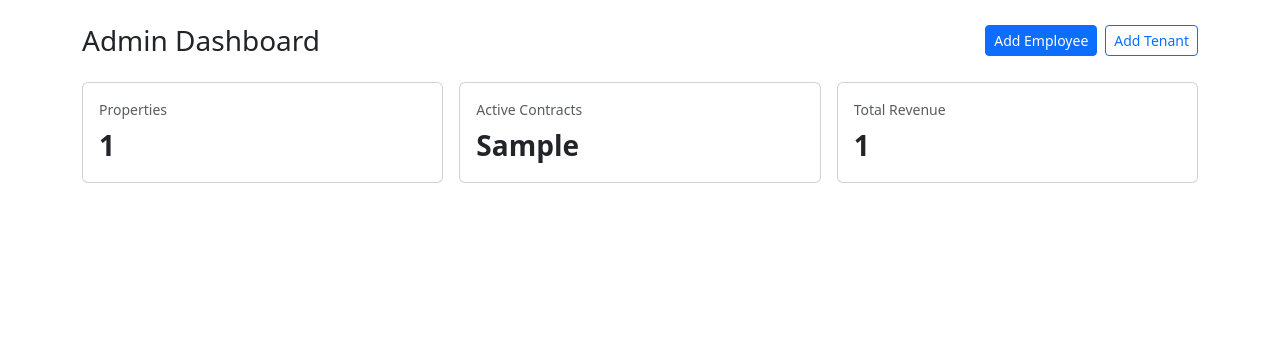
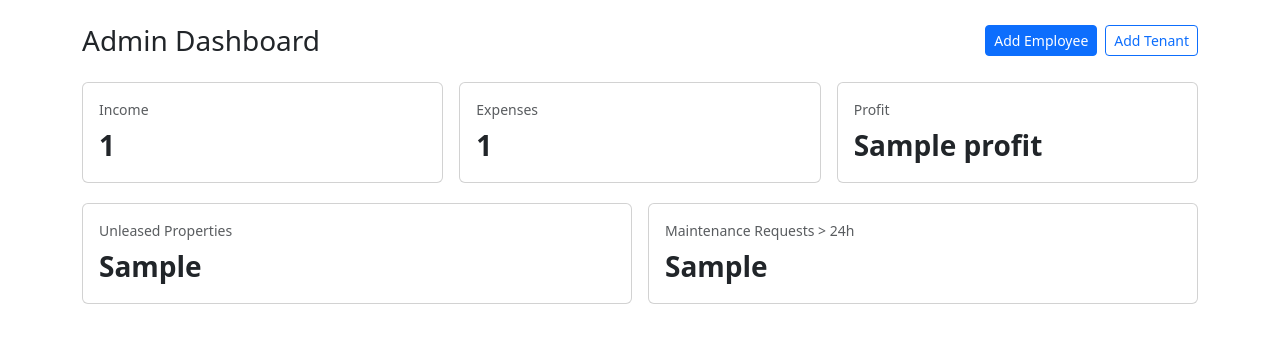
Before and after one commit to realestatefuad1997-afk/realestate, a Python web app: template app/templates/admin/dashboard.html in a window 1280 px wide. Shown: the part 56-399 px from the top of the page. Run offline with Jinja, Linux system fonts and the light colour scheme; the template is opened without the code that fills it: most values are stand-ins (such as "Sample title", 1, 10 or a date in 2020).

Commit message:
Update admin dashboard with key metrics (#5)
* feat: Add more metrics to admin dashboard

Co-authored-by: citybeachgulf <citybeachgulf@gmail.com>

* Refactor dashboard layout and card sizing

Co-authored-by: citybeachgulf <citybeachgulf@gmail.com>

---------

Co-authored-by: Cursor Agent <cursoragent@cursor.com>

```diff
--- a/app/templates/admin/dashboard.html
+++ b/app/templates/admin/dashboard.html
@@ -8,28 +8,48 @@
     <a class="btn btn-sm btn-outline-primary" href="{{ url_for('admin.create_user', role='tenant') }}">{{ _('Add Tenant') }}</a>
   </div>
   </div>
+
 <div class="row g-3">
   <div class="col-12 col-md-4">
     <div class="card h-100">
       <div class="card-body">
-        <div class="text-muted small mb-1">{{ _('Properties') }}</div>
-        <div class="fs-3 fw-semibold">{{ properties_count }}</div>
+        <div class="text-muted small mb-1">{{ _('Income') }}</div>
+        <div class="fs-3 fw-semibold">{{ total_income }}</div>
       </div>
     </div>
   </div>
   <div class="col-12 col-md-4">
     <div class="card h-100">
       <div class="card-body">
-        <div class="text-muted small mb-1">{{ _('Active Contracts') }}</div>
-        <div class="fs-3 fw-semibold">{{ active_contracts }}</div>
+        <div class="text-muted small mb-1">{{ _('Expenses') }}</div>
+        <div class="fs-3 fw-semibold">{{ total_expenses }}</div>
       </div>
     </div>
   </div>
   <div class="col-12 col-md-4">
     <div class="card h-100">
       <div class="card-body">
-        <div class="text-muted small mb-1">{{ _('Total Revenue') }}</div>
-        <div class="fs-3 fw-semibold">{{ total_revenue }}</div>
+        <div class="text-muted small mb-1">{{ _('Profit') }}</div>
+        <div class="fs-3 fw-semibold">{{ profit }}</div>
+      </div>
+    </div>
+  </div>
+</div>
+
+<div class="row g-3 mt-1">
+  <div class="col-12 col-md-6">
+    <div class="card h-100">
+      <div class="card-body">
+        <div class="text-muted small mb-1">{{ _('Unleased Properties') }}</div>
+        <div class="fs-3 fw-semibold">{{ unleased_properties }}</div>
+      </div>
+    </div>
+  </div>
+  <div class="col-12 col-md-6">
+    <div class="card h-100">
+      <div class="card-body">
+        <div class="text-muted small mb-1">{{ _('Maintenance Requests > 24h') }}</div>
+        <div class="fs-3 fw-semibold">{{ overdue_maintenance_24h }}</div>
       </div>
     </div>
   </div>
```
Also changed, not shown: app/admin/routes.py (+64 -2 lines).
